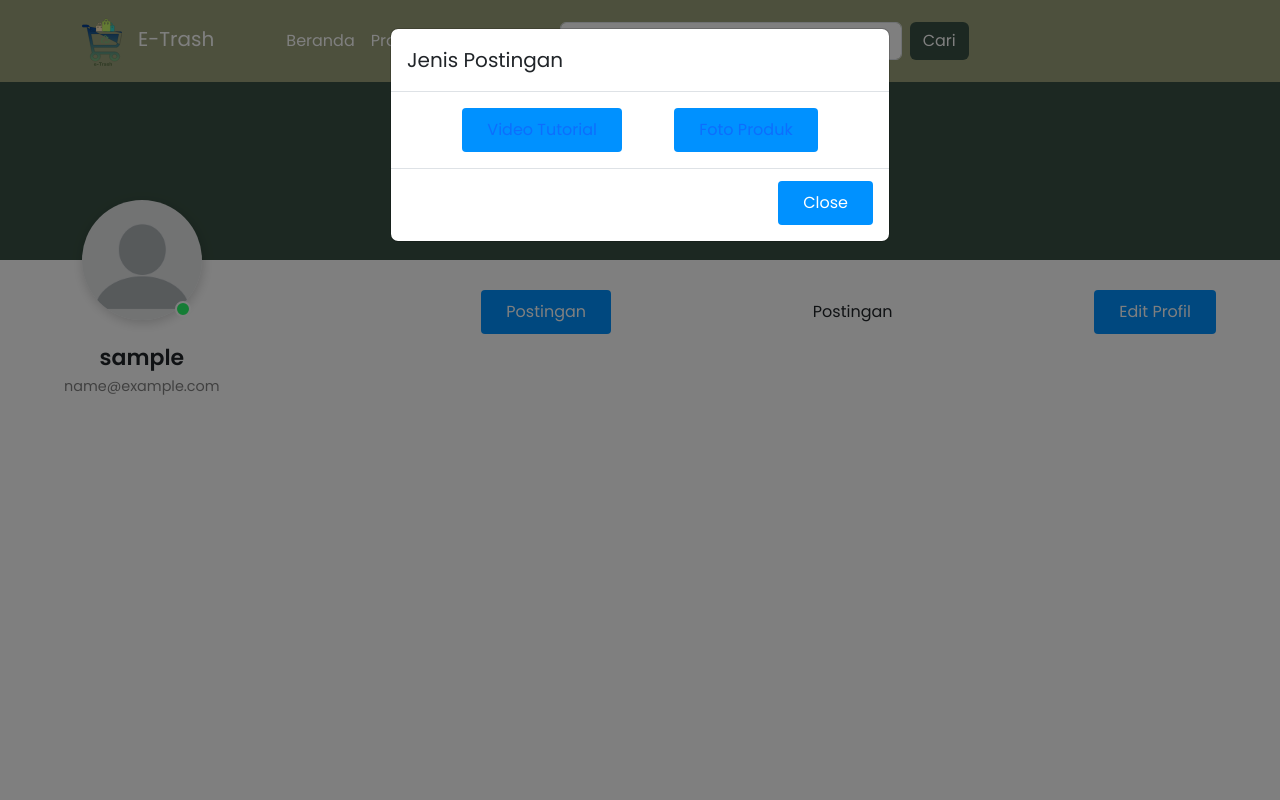
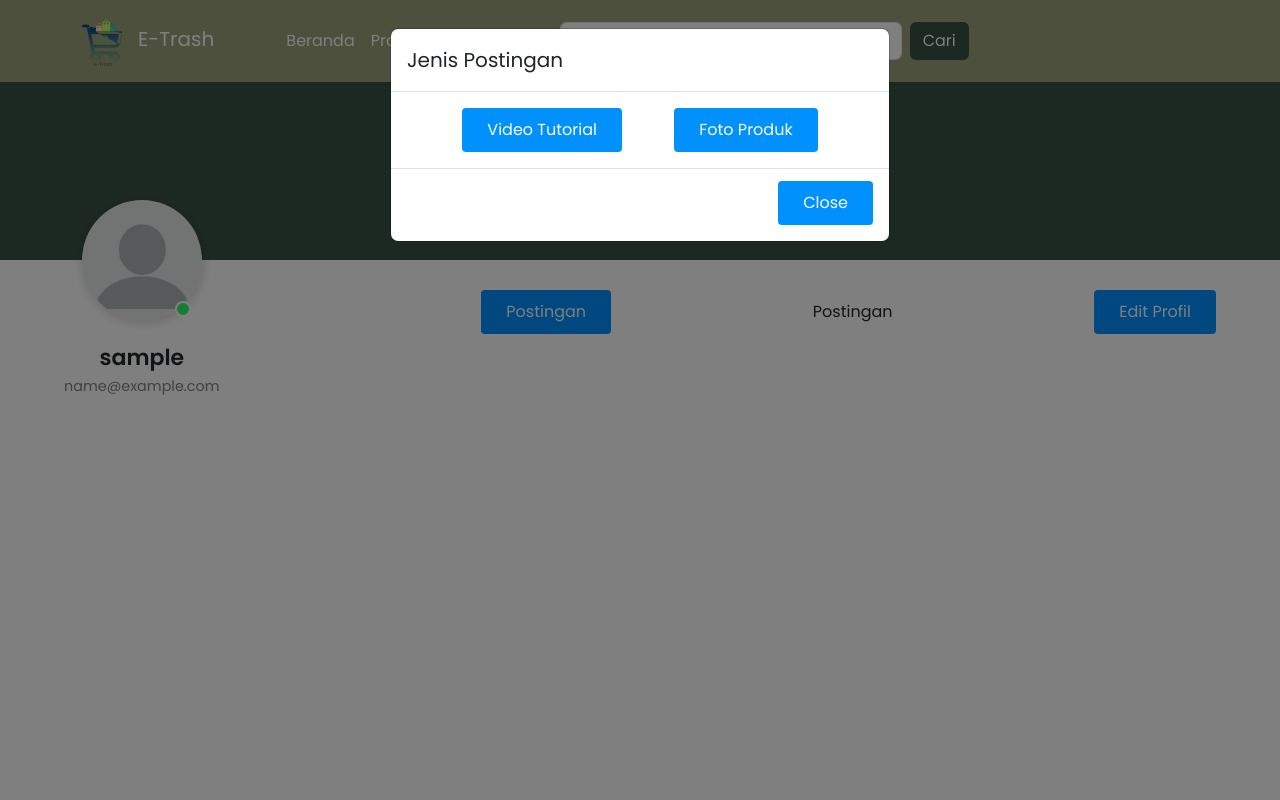
Before and after one commit to hikmatunrifka/aplikasi-e-t, a PHP site: page /profilsaya.php in a window 1280 px wide, after a click on "Postingan". Run offline with PHP 8.4, Linux system fonts and the light colour scheme; the visitor is signed in with stand-in values (Sample User, id 1); data that the repository does not hold is empty; some libraries are stand-ins or nearby versions.

Commit message:
memperbaiki tombol post

```diff
--- a/profilsaya.php
+++ b/profilsaya.php
@@ -57,8 +57,8 @@ $result = mysqli_query($conn, $query);
         <h1 class="modal-title fs-5" id="staticBackdropLabel">Jenis Postingan</h1>
       </div>
       <div class="modal-body">
-      <center><button type="button" class="btn btn-primary me-5"><a href="newpost.php">Video Tutorial</a></button>
-      <button type="button" class="btn btn-primary"><a href="postfoto.php">Foto Produk</button></a></center>
+      <center><button type="button" class="btn btn-primary me-5" ><a href="newpost.php" class="text-white">Video Tutorial</a></button>
+      <button type="button" class="btn btn-primary"><a href="postfoto.php" class="text-white">Foto Produk</button></a></center>
       </div>
       <div class="modal-footer">
         <button type="button" class="btn btn-secondary" data-bs-dismiss="modal">Close</button>
```
